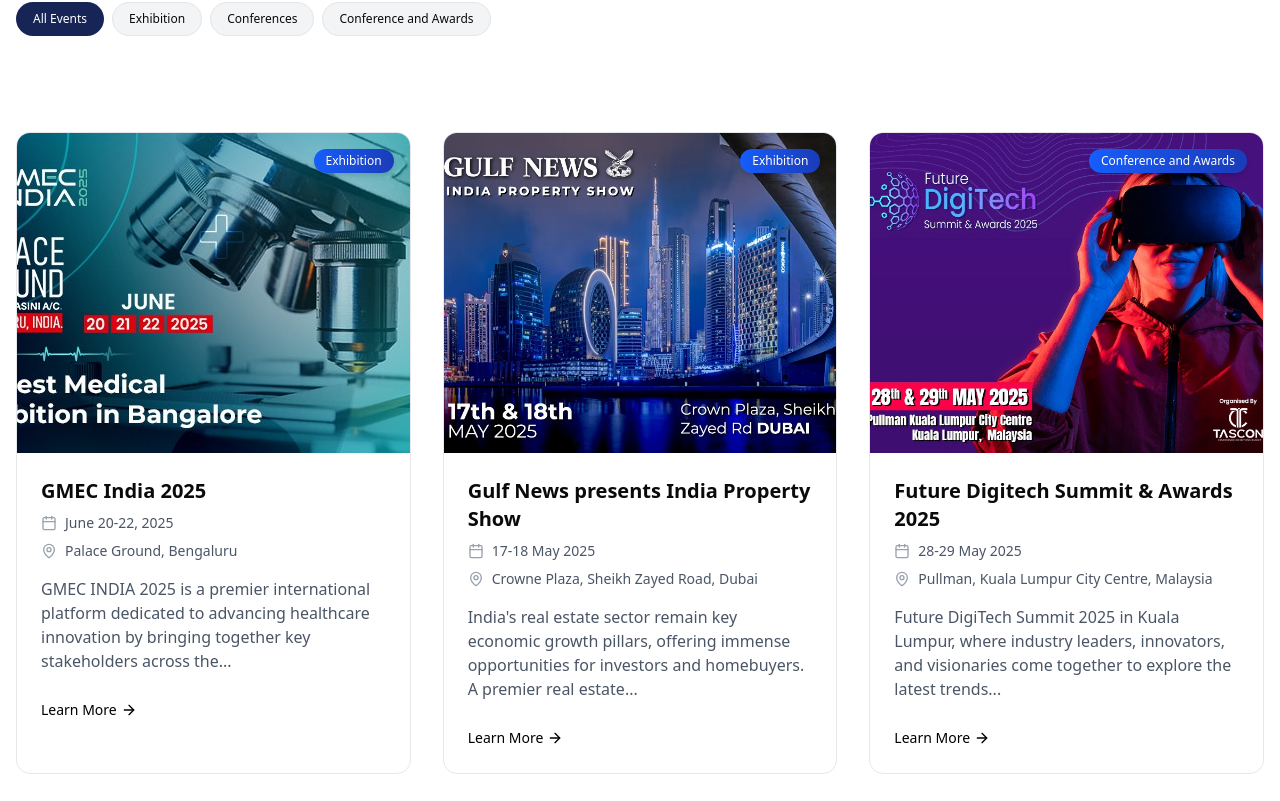
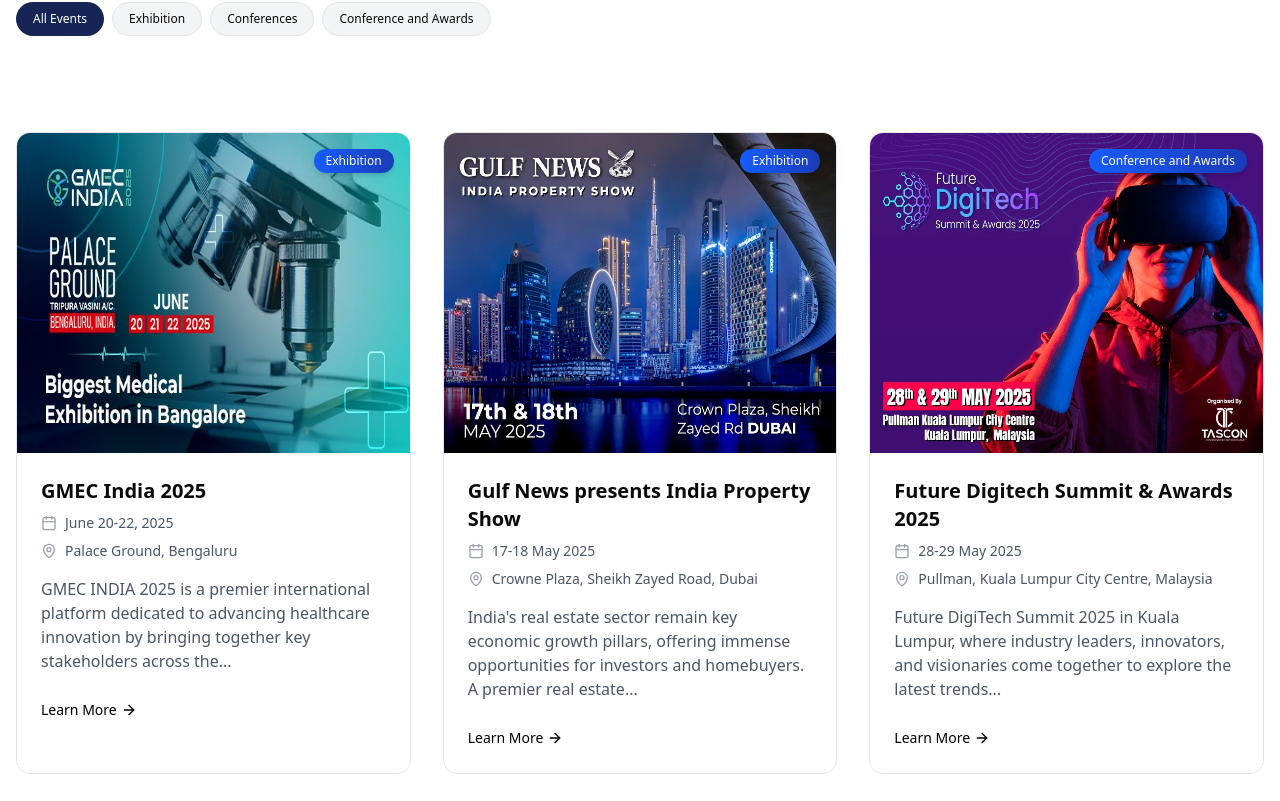
Before and after one commit to maxpo-dev/maxpo, a Next.js app: page /events in a window 1280 px wide. Shown: the part 1099-1900 px from the top of the page. Built offline with nearby package versions, Linux system fonts and the light colour scheme.

Commit message:
events card

```diff
--- a/app/events/page.tsx
+++ b/app/events/page.tsx
@@ -416,7 +416,7 @@
                           src={event.image || "/placeholder.svg"}
                           alt={event.title}
                           fill
-                          className="object-cover"
+                          className=""
                         />
                       </motion.div>
                       <div className="absolute top-4 right-4 bg-gradient-to-r from-blue-600 to-blue-800 text-white text-xs font-medium py-1 px-3 rounded-full shadow-md">
```
